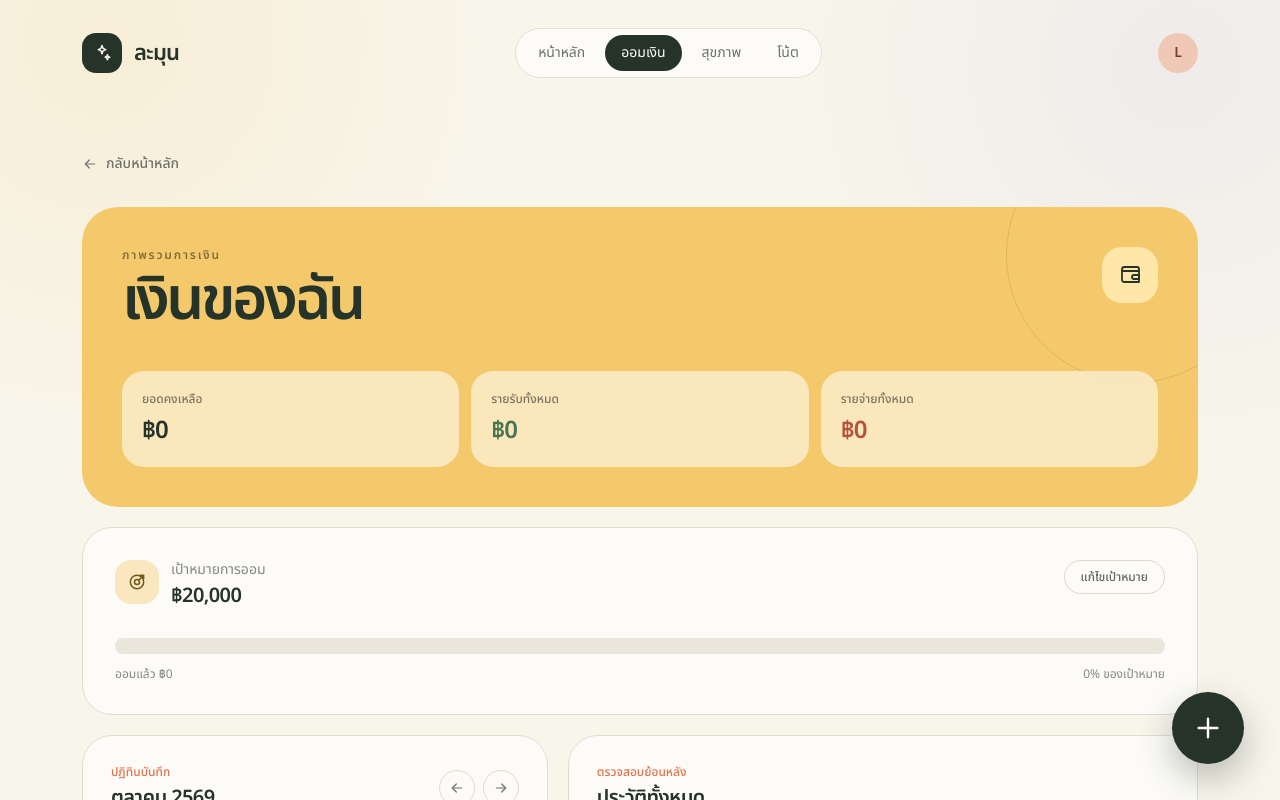
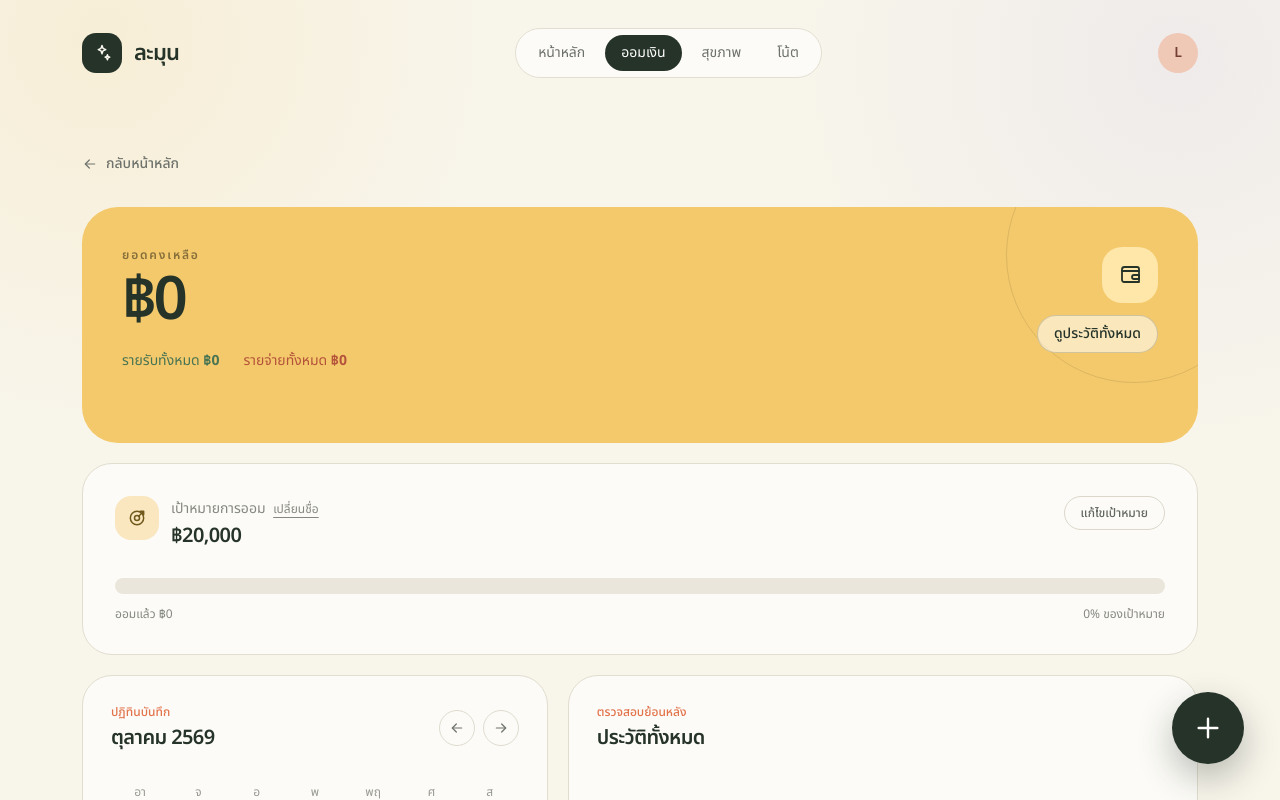
Before and after one commit to smmm1/money102, a React (Vite) app: page / in a window 1280 px wide. Both pictures are taken after a click on the button 262 px from the left and 678 px from the top of the page. Shown: the top 800 px of the page. Built offline with nearby package versions, Linux system fonts and the light colour scheme.

Commit message:
Improve savings overview, goal naming, calendar entry and searchable CSV history

```diff
--- a/src/SavingsPage.tsx
+++ b/src/SavingsPage.tsx
@@ -78,14 +78,18 @@ function dateKey(date = new Date()) {
 function TransactionModal({
   onClose,
   onSave,
+  initialDate = dateKey(),
+  compact = false,
 }: {
   onClose: () => void
   onSave: (transaction: Omit<Transaction, "id" | "createdAt">) => void
+  initialDate?: string
+  compact?: boolean
 }) {
   const [type, setType] = useState<Transaction["type"]>("income")
   const [amount, setAmount] = useState("")
   const [detail, setDetail] = useState("")
-  const [date, setDate] = useState(dateKey())
+  const [date, setDate] = useState(initialDate)
 
   useEffect(() => {
     const closeOnEscape = (event: KeyboardEvent) =>
@@ -110,9 +114,9 @@ function TransactionModal({
         role="dialog"
         aria-modal="true"
         aria-labelledby="transaction-title"
-        className="w-full rounded-t-[32px] bg-[#FCFAF3] p-6 shadow-2xl sm:max-w-[560px] sm:rounded-[32px] sm:p-8"
+        className={`w-full rounded-t-[32px] bg-[#FCFAF3] p-5 shadow-2xl sm:rounded-[28px] sm:p-6 ${compact ? "sm:max-w-[430px]" : "sm:max-w-[560px] sm:p-8"}`}
       >
-        <div className="mb-7 flex items-start justify-between">
+        <div className="mb-5 flex items-start justify-between">
           <div>
             <p className="mb-1 text-xs font-semibold uppercase tracking-[0.15em] text-[#E2734B]">
               รายการใหม่
@@ -250,8 +254,14 @@ export default function SavingsPage({ onBack }: { onBack: () => void }) {
     () => Number(localStorage.getItem("lamoon-saving-goal")) || 20000,
   )
   const [goalDraft, setGoalDraft] = useState(String(goal))
+  const [goalTitle, setGoalTitle] = useState(() => localStorage.getItem("lamoon-saving-goal-title") || "เป้าหมายการออม")
+  const [goalTitleDraft, setGoalTitleDraft] = useState(goalTitle)
   const [editingGoal, setEditingGoal] = useState(false)
+  const [editingGoalTitle, setEditingGoalTitle] = useState(false)
   const [modalOpen, setModalOpen] = useState(false)
+  const [quickDate, setQuickDate] = useState<string | null>(null)
+  const [historyOpen, setHistoryOpen] = useState(false)
+  const [historySearch, setHistorySearch] = useState("")
   const [calendarMonth, setCalendarMonth] = useState(() => {
     const now = new Date()
     return new Date(now.getFullYear(), now.getMonth(), 1)
@@ -291,6 +301,26 @@ export default function SavingsPage({ onBack }: { onBack: () => void }) {
     }
   }
 
+  const saveGoalTitle = () => {
+    const nextTitle = goalTitleDraft.trim()
+    if (nextTitle) {
+      setGoalTitle(nextTitle)
+      localStorage.setItem("lamoon-saving-goal-title", nextTitle)
+      setEditingGoalTitle(false)
+    }
+  }
+
+  const exportCsv = () => {
+    const rows = [["วันที่", "ประเภท", "รายละเอียด", "จำนวนเงิน"], ...filteredHistory.map((item) => [item.date, item.type === "income" ? "รายรับ" : "รายจ่าย", item.detail, String(item.amount)])]
+    const csv = "\uFEFF" + rows.map((row) => row.map((cell) => `"${String(cell).replace(/"/g, '""')}"`).join(",")).join("\r\n")
+    const url = URL.createObjectURL(new Blob([csv], { type: "text/csv;charset=utf-8;" }))
+    const link = document.createElement("a")
+    link.href = url
+    link.download = `ประวัติออมเงิน-${dateKey()}.csv`
+    link.click()
+    URL.revokeObjectURL(url)
+  }
+
   const year = calendarMonth.getFullYear()
   const month = calendarMonth.getMonth()
   const firstWeekday = new Date(year, month, 1).getDay()
@@ -304,6 +334,12 @@ export default function SavingsPage({ onBack }: { onBack: () => void }) {
   )
   const history = [...transactions]
     .filter((transaction) => !selectedDate || transaction.date === selectedDate)
+    .sort((a, b) => b.date.localeCompare(a.date) || b.createdAt - a.createdAt)
+  const filteredHistory = [...transactions]
+    .filter((transaction) => {
+      const query = historySearch.trim().toLocaleLowerCase()
+      return !query || [transaction.date, transaction.detail, transaction.type === "income" ? "รายรับ" : "รายจ่าย", String(transaction.amount)].some((value) => value.toLocaleLowerCase().includes(query))
+    })
     .sort((a, b) => b.date.localeCompare(a.date) || b.createdAt - a.createdAt)
   const groupedHistory = history.reduce<Record<string, Transaction[]>>(
     (groups, transaction) => {
@@ -327,37 +363,27 @@ export default function SavingsPage({ onBack }: { onBack: () => void }) {
 
       <section className="relative overflow-hidden rounded-[36px] bg-[#F4C96B] p-7 md:p-10">
         <span className="absolute -right-16 -top-20 h-64 w-64 rounded-full border border-black/10" />
-        <div className="relative mb-10 flex items-start justify-between">
+        <div className="relative mb-8 flex flex-wrap items-start justify-between gap-5">
           <div>
             <p className="mb-2 text-xs font-semibold uppercase tracking-[0.15em] text-black/45">
-              ภาพรวมการเงิน
+              ยอดคงเหลือ
             </p>
             <h1 className="text-4xl font-semibold tracking-[-0.055em] text-[#263329] md:text-6xl">
-              เงินของฉัน
+              {formatMoney.format(balance)}
             </h1>
+            <div className="mt-5 flex flex-wrap gap-x-6 gap-y-2 text-sm">
+              <span className="text-[#487453]">รายรับทั้งหมด <strong>{formatMoney.format(income)}</strong></span>
+              <span className="text-[#B4533B]">รายจ่ายทั้งหมด <strong>{formatMoney.format(expense)}</strong></span>
+            </div>
           </div>
-          <span className="grid h-14 w-14 place-items-center rounded-[20px] bg-[#FFE6A9]">
-            <MoneyIcon name="wallet" className="h-6 w-6" />
-          </span>
-        </div>
-        <div className="relative grid gap-3 md:grid-cols-3">
-          {[
-            { label: "ยอดคงเหลือ", value: balance, tone: "text-[#263329]" },
-            { label: "รายรับทั้งหมด", value: income, tone: "text-[#487453]" },
-            { label: "รายจ่ายทั้งหมด", value: expense, tone: "text-[#B4533B]" },
-          ].map((item) => (
-            <div
-              key={item.label}
-              className="rounded-[22px] bg-white/55 p-5 backdrop-blur"
-            >
-              <p className="text-xs font-medium text-black/50">{item.label}</p>
-              <p
-                className={`mt-2 text-2xl font-semibold tracking-[-0.04em] ${item.tone}`}
-              >
-                {formatMoney.format(item.value)}
-              </p>
-            </div>
-          ))}
+          <div className="flex flex-col items-end gap-3">
+            <span className="grid h-14 w-14 place-items-center rounded-[20px] bg-[#FFE6A9]">
+              <MoneyIcon name="wallet" className="h-6 w-6" />
+            </span>
+            <button onClick={() => setHistoryOpen(true)} className="rounded-full border border-[#263329]/20 bg-white/55 px-4 py-2 text-sm font-medium text-[#263329] transition hover:bg-white">
+              ดูประวัติทั้งหมด
+            </button>
+          </div>
         </div>
       </section>
 
@@ -368,7 +394,16 @@ export default function SavingsPage({ onBack }: { onBack: () => void }) {
               <MoneyIcon name="target" />
             </span>
             <div>
-              <p className="text-sm text-[#858880]">เป้าหมายการออม</p>
+              {editingGoalTitle ? (
+                <div className="flex flex-wrap gap-2">
+                  <input autoFocus value={goalTitleDraft} onChange={(event) => setGoalTitleDraft(event.target.value)} className="h-9 w-48 rounded-full border border-[#DAD5C7] bg-white px-3 text-sm outline-none focus:border-[#829685]" />
+                  <button onClick={saveGoalTitle} className="h-9 rounded-full bg-[#263329] px-3 text-xs text-white">บันทึกชื่อ</button>
+                </div>
+              ) : (
+                <button onClick={() => { setGoalTitleDraft(goalTitle); setEditingGoalTitle(true) }} className="text-left text-sm text-[#858880] hover:text-[#263329]" title="เปลี่ยนชื่อเป้าหมาย">
+                  {goalTitle} <span className="ml-1 text-xs underline underline-offset-4">เปลี่ยนชื่อ</span>
+                </button>
+              )}
               <p className="mt-0.5 text-xl font-semibold tracking-[-0.03em] text-[#263329]">
                 {formatMoney.format(goal)}
               </p>
@@ -457,7 +492,7 @@ export default function SavingsPage({ onBack }: { onBack: () => void }) {
               return day ? (
                 <button
                   key={fullDate}
-                  onClick={() => setSelectedDate(active ? null : fullDate)}
+                  onClick={() => { setSelectedDate(fullDate); setQuickDate(fullDate) }}
                   className={`relative mx-auto my-1 grid h-9 w-9 place-items-center rounded-full text-sm ${
                     active
                       ? "bg-[#263329] text-white"
@@ -582,6 +617,50 @@ export default function SavingsPage({ onBack }: { onBack: () => void }) {
           onSave={saveTransaction}
         />
       )}
+      {quickDate && (
+        <TransactionModal
+          compact
+          initialDate={quickDate}
+          onClose={() => setQuickDate(null)}
+          onSave={(transaction) => { saveTransaction(transaction); setQuickDate(null) }}
+        />
+      )}
+      {historyOpen && (
+        <div className="fixed inset-0 z-50 grid place-items-center bg-[#172019]/50 p-3 backdrop-blur-sm sm:p-6" onMouseDown={(event) => event.target === event.currentTarget && setHistoryOpen(false)}>
+          <section role="dialog" aria-modal="true" aria-labelledby="history-title" className="flex max-h-[90vh] w-full max-w-5xl flex-col overflow-hidden rounded-[28px] border border-[#DEDACF] bg-[#FCFAF3] shadow-2xl">
+            <div className="flex flex-wrap items-center justify-between gap-3 border-b border-[#E7E2D7] p-5 sm:p-6">
+              <div>
+                <p className="text-xs font-semibold uppercase tracking-[0.14em] text-[#E2734B]">ออมเงิน</p>
+                <h2 id="history-title" className="mt-1 text-2xl font-semibold tracking-[-0.04em] text-[#263329]">ประวัติการเงินทั้งหมด</h2>
+              </div>
+              <button onClick={() => setHistoryOpen(false)} aria-label="ปิดประวัติ" className="grid h-10 w-10 place-items-center rounded-full bg-[#F0ECE1] text-[#70736D] hover:bg-[#E7E1D4]"><MoneyIcon name="close" /></button>
+            </div>
+            <div className="flex flex-wrap items-center gap-3 p-5 sm:px-6">
+              <input value={historySearch} onChange={(event) => setHistorySearch(event.target.value)} placeholder="ค้นหาวันที่ รายละเอียด ประเภท หรือจำนวนเงิน..." className="h-11 min-w-[220px] flex-1 rounded-full border border-[#DEDACF] bg-white px-4 text-sm outline-none focus:border-[#829685]" />
+              <button onClick={exportCsv} className="h-11 rounded-full bg-[#263329] px-5 text-sm font-medium text-white transition hover:bg-[#334437]">ดาวน์โหลด CSV</button>
+            </div>
+            <div className="min-h-0 flex-1 overflow-auto px-5 pb-5 sm:px-6">
+              <table className="w-full min-w-[640px] border-collapse text-left text-sm">
+                <thead className="sticky top-0 bg-[#F0ECE1] text-xs text-[#6F736C]">
+                  <tr><th className="border-b border-[#DEDACF] px-4 py-3 font-semibold">วันที่</th><th className="border-b border-[#DEDACF] px-4 py-3 font-semibold">ประเภท</th><th className="border-b border-[#DEDACF] px-4 py-3 font-semibold">รายละเอียด</th><th className="border-b border-[#DEDACF] px-4 py-3 text-right font-semibold">จำนวนเงิน</th></tr>
+                </thead>
+                <tbody>
+                  {filteredHistory.map((item) => (
+                    <tr key={item.id} className="border-b border-[#E7E2D7] hover:bg-[#F5F2E9]">
+                      <td className="whitespace-nowrap px-4 py-3 text-[#6F736C]">{item.date}</td>
+                      <td className={`whitespace-nowrap px-4 py-3 font-medium ${item.type === "income" ? "text-[#487453]" : "text-[#B4533B]"}`}>{item.type === "income" ? "รายรับ" : "รายจ่าย"}</td>
+                      <td className="px-4 py-3 text-[#263329]">{item.detail}</td>
+                      <td className="whitespace-nowrap px-4 py-3 text-right font-semibold text-[#263329]">{item.type === "income" ? "+" : "−"}{formatMoney.format(item.amount)}</td>
+                    </tr>
+                  ))}
+                  {!filteredHistory.length && <tr><td colSpan={4} className="px-4 py-12 text-center text-[#858880]">ไม่พบรายการที่ตรงกับคำค้น</td></tr>}
+                </tbody>
+                <tfoot className="sticky bottom-0 bg-[#F0ECE1]"><tr><td colSpan={3} className="px-4 py-3 text-sm font-semibold text-[#263329]">รวม {filteredHistory.length} รายการ</td><td className="px-4 py-3 text-right text-xs text-[#6F736C]">รายรับ {formatMoney.format(filteredHistory.filter((item) => item.type === "income").reduce((sum, item) => sum + item.amount, 0))} · รายจ่าย {formatMoney.format(filteredHistory.filter((item) => item.type === "expense").reduce((sum, item) => sum + item.amount, 0))}</td></tr></tfoot>
+              </table>
+            </div>
+          </section>
+        </div>
+      )}
       <button
         onClick={() => setModalOpen(true)}
         aria-label="บันทึกเงิน"
```
